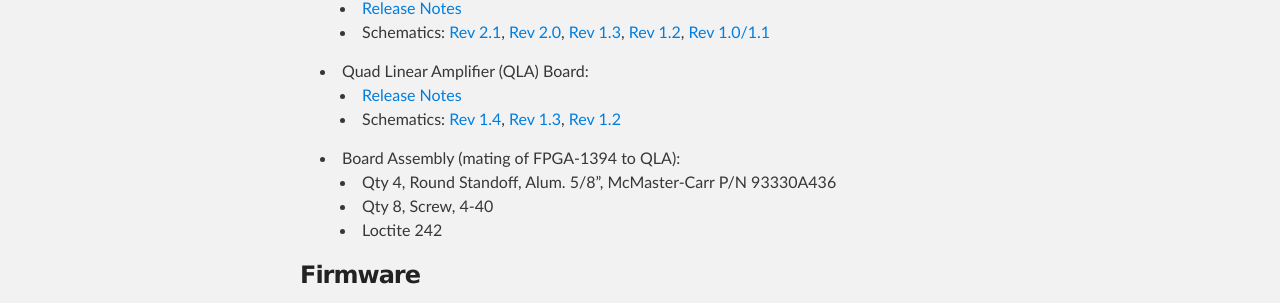
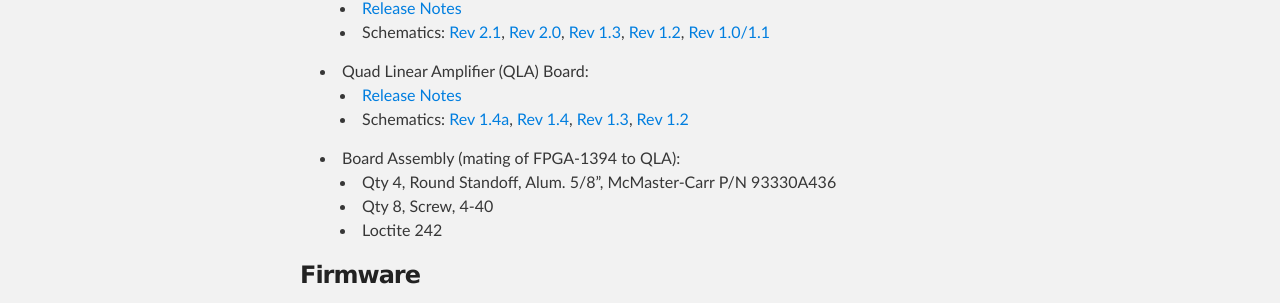
Before and after one commit to jhu-cisst/mechatronics, a Jekyll site: the page built from index.md, in a window 1280 px wide. Shown: the part 1360-1663 px from the top of the page. Built offline with Jekyll 4.4.1, drawn with Linux system fonts in a browser that asks for light colours.

Commit message:
Added link to QLA Rev1.4a schematics

```diff
--- a/index.md
+++ b/index.md
@@ -33,7 +33,7 @@
    * Schematics: [Rev 2.1](https://github.com/jhu-cisst/FPGA1394/raw/Rev2.1/FPGA1394-Schematics.pdf), [Rev 2.0](https://github.com/jhu-cisst/FPGA1394/raw/Rev2.0/FPGA1394-Schematics.pdf), [Rev 1.3](https://github.com/jhu-cisst/FPGA1394/raw/Rev1.3/FPGA1394-Schematics.pdf), [Rev 1.2](https://github.com/jhu-cisst/FPGA1394/raw/Rev1.2/FPGA1394-Schematics.pdf), [Rev 1.0/1.1](https://github.com/jhu-cisst/FPGA1394/raw/Rev1.1/FPGA1394-Schematics.pdf)
  * Quad Linear Amplifier (QLA) Board:
    * [Release Notes](https://github.com/jhu-cisst/QLA#release-notes)
-   * Schematics: [Rev 1.4](https://github.com/jhu-cisst/QLA/raw/Rev1.4/QLA-Schematics.pdf), [Rev 1.3](https://github.com/jhu-cisst/QLA/raw/Rev1.3-2014/QLA-Schematics.pdf), [Rev 1.2](https://github.com/jhu-cisst/QLA/raw/Rev1.2/QLA-Schematics.pdf)
+   * Schematics: [Rev 1.4a](https://github.com/jhu-cisst/QLA/raw/master/QLA-Schematics.pdf), [Rev 1.4](https://github.com/jhu-cisst/QLA/raw/Rev1.4/QLA-Schematics.pdf), [Rev 1.3](https://github.com/jhu-cisst/QLA/raw/Rev1.3-2014/QLA-Schematics.pdf), [Rev 1.2](https://github.com/jhu-cisst/QLA/raw/Rev1.2/QLA-Schematics.pdf)
  * Board Assembly (mating of FPGA-1394 to QLA):
    * Qty 4, Round Standoff, Alum. 5/8", McMaster-Carr P/N 93330A436
    * Qty 8, Screw, 4-40
```
